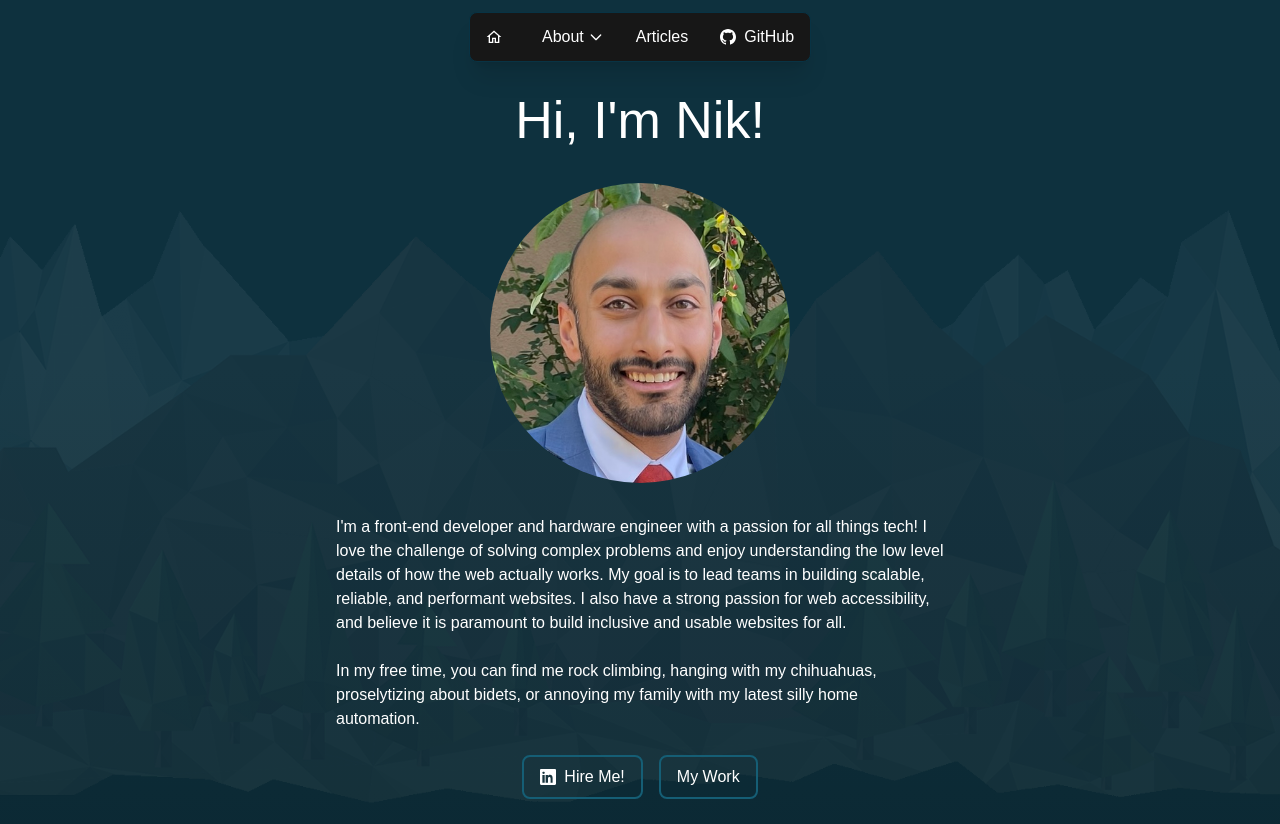
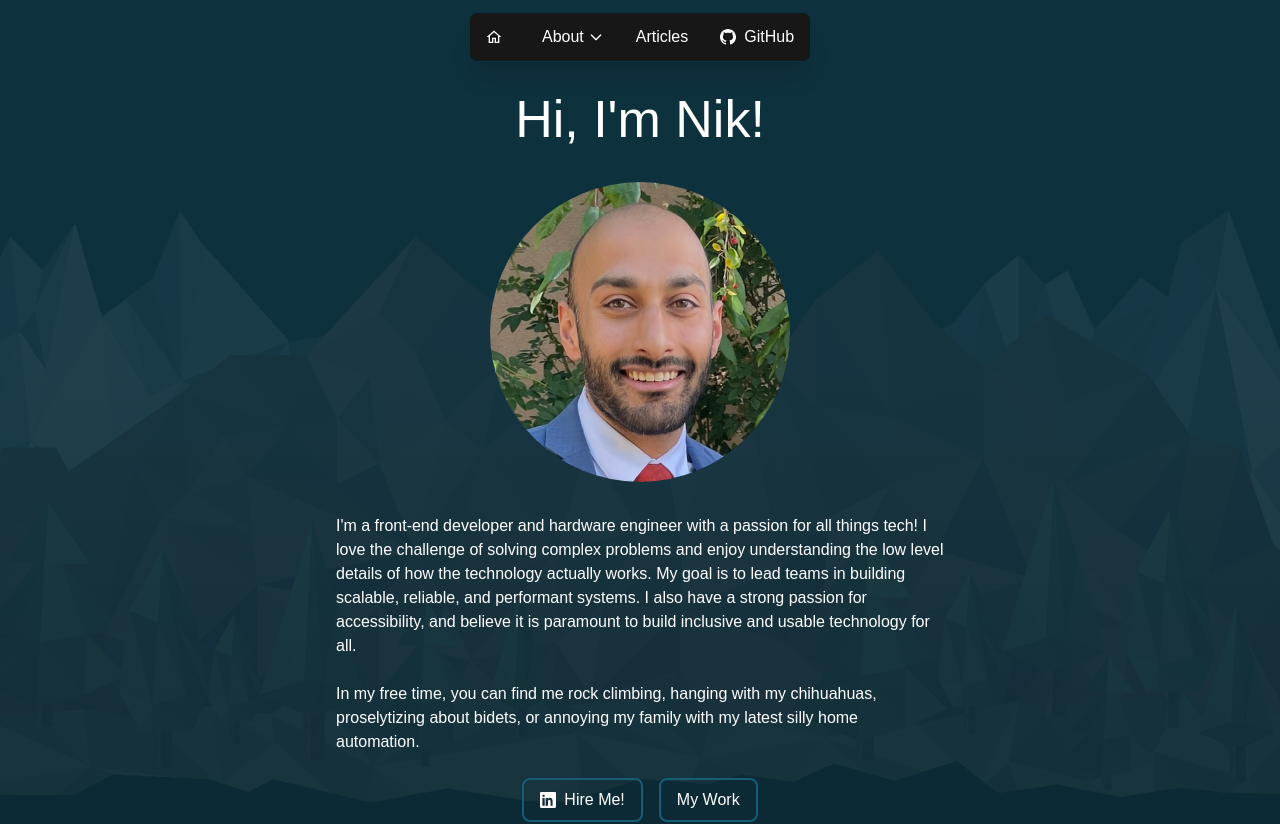
Before and after one commit to NikS-44/personal-portfolio, a Next.js app: page / in a window 1280 px wide. Shown: the top 824 px of the page. Built offline with nearby package versions, Linux system fonts and the light colour scheme.

Commit message:
feat: update greeting

```diff
--- a/app/components/homepage/Greeting.tsx
+++ b/app/components/homepage/Greeting.tsx
@@ -25,9 +25,9 @@ const Greeting = () => {
 
       <p ref={blurb1Ref} className="mt-2 opacity-0">
         I&#39;m a front-end developer and hardware engineer with a passion for all things tech! I love the challenge of
-        solving complex problems and enjoy understanding the low level details of how the web actually works. My goal is
-        to lead teams in building scalable, reliable, and performant websites. I also have a strong passion for web
-        accessibility, and believe it is paramount to build inclusive and usable websites for all.
+        solving complex problems and enjoy understanding the low level details of how the technology actually works. My
+        goal is to lead teams in building scalable, reliable, and performant systems. I also have a strong passion for
+        accessibility, and believe it is paramount to build inclusive and usable technology for all.
       </p>
       <p ref={blurb2Ref} className={"opacity-0"}>
         In my free time, you can find me rock climbing, hanging with my chihuahuas, proselytizing about bidets, or
--- a/app/components/homepage/Resume.tsx
+++ b/app/components/homepage/Resume.tsx
@@ -72,14 +72,14 @@ const AMAZON_PROJECTS: Project[] = [
     id: "react-18",
     title: "React 18 Upgrade",
     description:
-      "Designed strategy and executed a React 16 -> React 18 upgrade across all of our Micro-frontend repos (~40) with no down time. Migrated some enzyme tests to React Testing Library while introducing testing shims for enzyme tests that could not be migrated. Updated dependencies and repo-local development environments.",
+      "Designed strategy and executed a React 16 -> React 18 upgrade across all of our Micro-frontend repos (~40) with no down time. Migrated some enzyme tests to React Testing Library while introducing testing shims for enzyme tests that could not be migrated within our timeline. Updated dependencies and repo-local development environments.",
     thumbnail: reactLogo,
   },
   {
     id: "translation",
     title: "Automated Translations And Legalese",
     description:
-      "Designed and executed project that moved Shopbop away from manually translating content that cost us $96K a year. Moved our translations to internal machine translations and moved critical Legalese content out of our CMS and onboarded it into Amazon's Legal document service. This allowed us to standardize styling and layout across these pages, thus removing developer effort to style these pages.",
+      "Designed and executed a project that moved Shopbop away from manually translating content that cost us $96K a year. Moved our translations to internal machine translations and moved critical Legalese content out of our CMS and onboarded it into Amazon's Legal document service. This allowed us to standardize styling and layout across these pages, thus removing developer effort to style these pages.",
     thumbnail: privacyNotice,
   },
 ];
```
